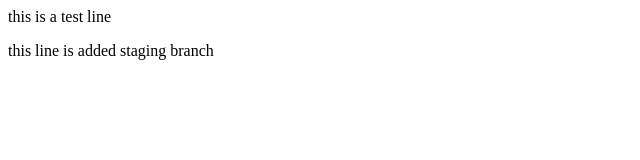
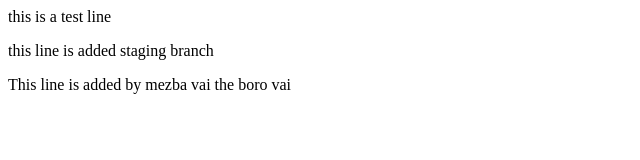
Before and after one commit to asif4762/dummy-repo, a plain HTML site: page index.html in a window 1280 px wide. Shown: the whole page, without its empty margins (0-640 px from the left). Drawn offline with Linux system fonts and the light colour scheme.

Commit message:
line added in index

```diff
--- a/index.html
+++ b/index.html
@@ -1,2 +1,3 @@
 <p>this is a test line</p>
 <p>this line is added staging branch</p>
+<p>This line is added by mezba vai the boro vai</p>
```
